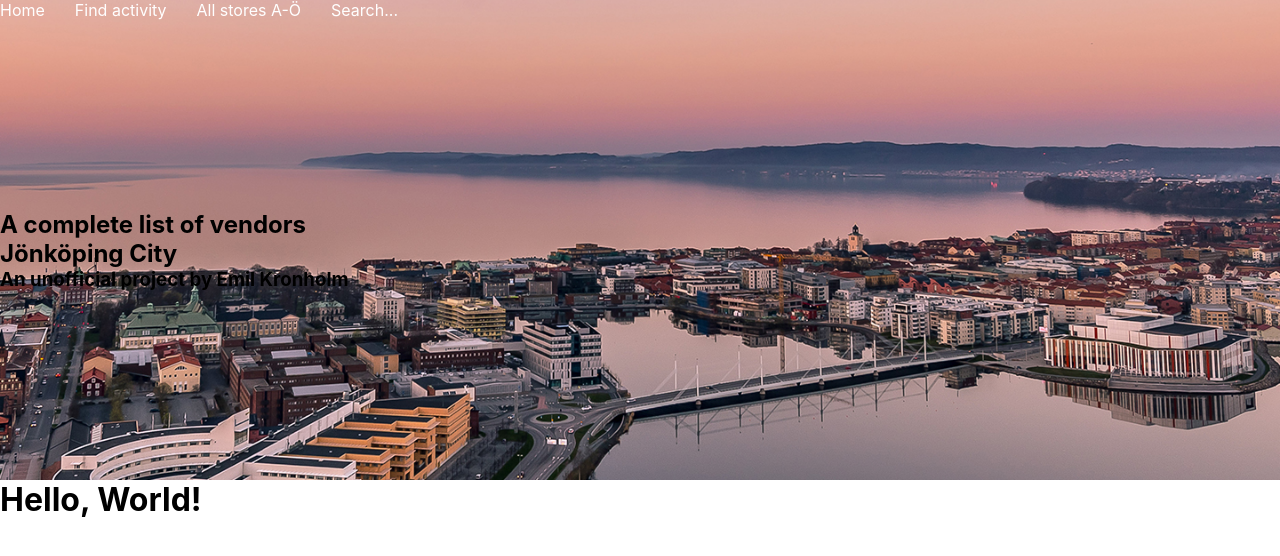
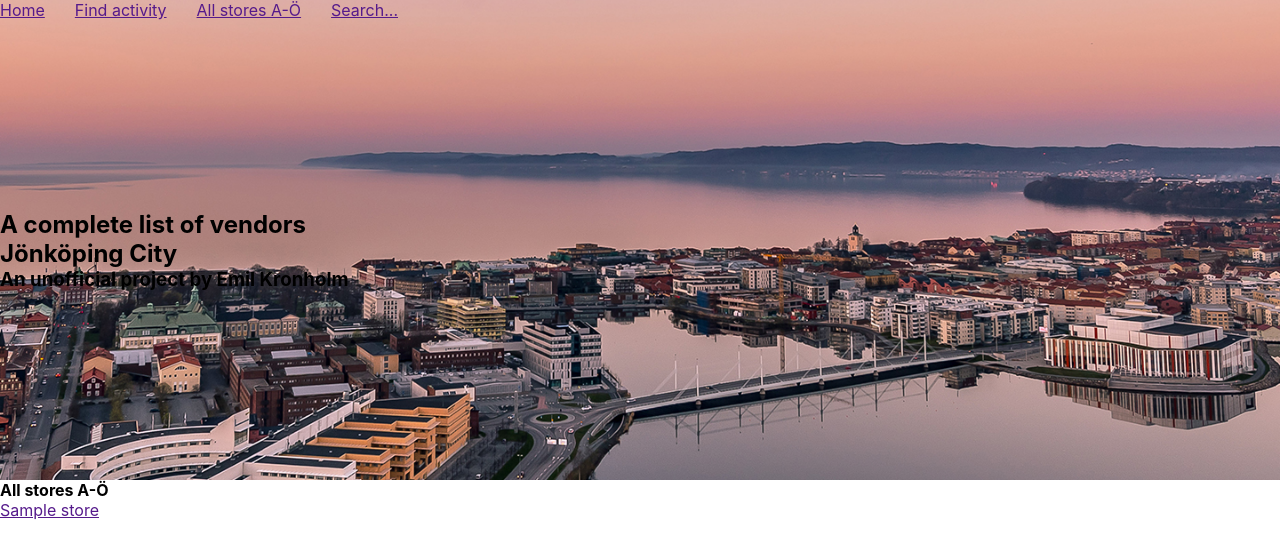
Before and after one commit to EmilKronholm/jkpg-city, a plain HTML site: page frontend/index.html in a window 1280 px wide. Drawn offline with Linux system fonts and the light colour scheme.

Commit message:
Update index.html

```diff
--- a/frontend/index.html
+++ b/frontend/index.html
@@ -4,20 +4,19 @@
 <head>
     <meta charset="UTF-8">
     <meta name="viewport" content="width=device-width, initial-scale=1.0">
-    <title>Emil</title>
+    <title>JKPG City</title>
 
     <link rel="stylesheet" href="style.css">
 </head>
 
 <body>
-
     <header>
         <menu>
             <ul>
-                <li>Home</li>
-                <li>Find activity</li>
-                <li>All stores A-Ö</li>
-                <li>Search...</li>
+                <li><a href="">Home</a></li>
+                <li><a href="">Find activity</a></li>
+                <li><a href="">All stores A-Ö</a></li>
+                <li><a href="">Search...</a></li>
             </ul>
         </menu>
 
@@ -28,7 +27,22 @@
         </section>
     </header>
 
-    <h1>Hello, World!</h1>
+    <!-- <section>
+        <h4>Welcome to Jönköping City!</h4>
+        <p>Lorem ipsum dolor sit amet, consectetur adipiscing elit, sed do eiusmod tempor incididunt ut labore et dolore
+            magna aliqua. Ut enim ad minim veniam, quis nostrud exercitation ullamco laboris nisi ut aliquip ex ea
+            commodo consequat.</p>
+    </section> -->
+
+    <section id="all-vendors">
+        <h4>All stores A-Ö</h4>
+        <ul>
+            <li><a href="">Sample store</a></li>
+        </ul>
+    </section>
+
+
+
     <script src="script.js"></script>
 </body>
 
```
